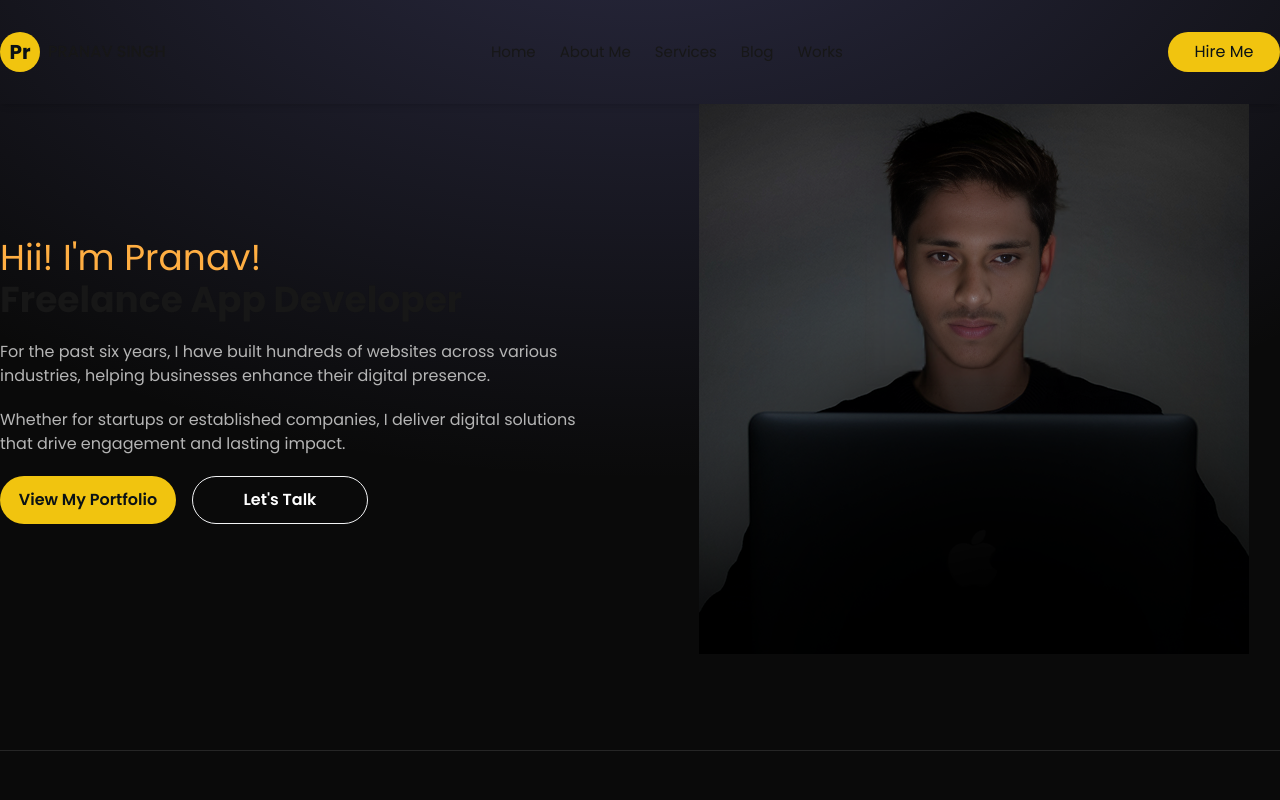
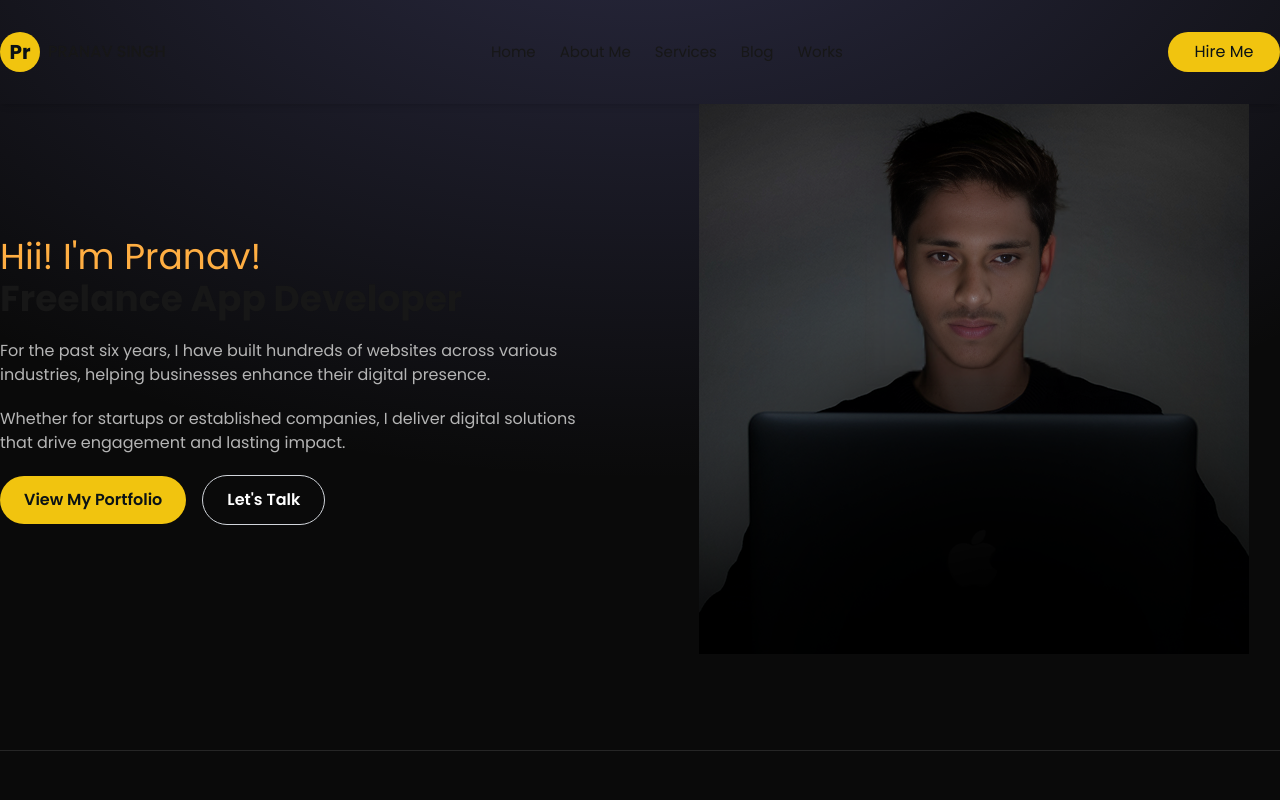
Before and after one commit to codespranav/portfolio, a Next.js app: page / in a window 1280 px wide. Shown: the top 800 px of the page. Built offline with nearby package versions, Linux system fonts and the light colour scheme.

Commit message:
modify button style

```diff
--- a/src/app/(home)/(components)/Hero.jsx
+++ b/src/app/(home)/(components)/Hero.jsx
@@ -7,27 +7,43 @@ import Link from 'next/link'
 
 const Hero = () => {
   return (
-    <section className='px-4 md:px-0'>
-      <div className='max-w-7xl mx-auto grid md:grid-cols-2 grid-cols-1 items-center justify-items-center gap-14 border-b border-neutral-800 pb-24'>
+    <section className="px-4 md:px-0">
+      <div className="max-w-7xl mx-auto grid md:grid-cols-2 grid-cols-1 items-center justify-items-center gap-14 border-b border-neutral-800 pb-24">
         <div className="welcometext">
-          <h1 className='text-4xl leading-tight text-heading'>Hii! I&apos;m Pranav!</h1>
-          <h1 className='text-4xl font-bold'> <Typewriter
-                    options={{
-                        strings: ['Freelance Web Developer', 'Freelance App Developer'],
-                        autoStart: true,
-                        loop: true,
-                        delay: 40
-                    }}
-            /></h1>
+          <h1 className="text-4xl leading-tight text-heading">
+            Hii! I&apos;m Pranav!
+          </h1>
+          <h1 className="text-4xl font-bold">
+            {" "}
+            <Typewriter
+              options={{
+                strings: ["Freelance Web Developer", "Freelance App Developer"],
+                autoStart: true,
+                loop: true,
+                delay: 40,
+              }}
+            />
+          </h1>
           {/* <p className='text-md mt-5 text-balance leading-normal text-paraColour'>I started building on the web in 2017 and never stopped.</p>
           <p className='text-md mt-5 text-balance leading-normal text-paraColour'>I’m a passionate web developer with a deep expertise in building modern, responsive websites using the MERN stack.</p> */}
-          <p className='text-md mt-5  leading-normal text-paraColour text-pretty'>For the past six years, I have built hundreds of websites across various industries, helping businesses enhance their digital presence.</p>
-          <p className='text-md mt-5  leading-normal text-paraColour text-pretty'>Whether for startups or established companies, I deliver digital solutions that drive engagement and lasting impact.</p>
+          <p className="text-md mt-5  leading-normal text-paraColour text-pretty">
+            For the past six years, I have built hundreds of websites across
+            various industries, helping businesses enhance their digital
+            presence.
+          </p>
+          <p className="text-md mt-5  leading-normal text-paraColour text-pretty">
+            Whether for startups or established companies, I deliver digital
+            solutions that drive engagement and lasting impact.
+          </p>
 
-          <div className="ctaction mt-5">
-            <button className='bg-secondary w-44 h-12 rounded-full text-secondary font-semibold  '>View My Portfolio</button>
-            <Link href = "/contact">
-              <button className='bg-none border border-gray-100 w-44 h-12 rounded-full text-primary font-semibold ml-4 hover:bg-secondary hover:text-secondary transition-all'>Let&apos;s Talk</button>
+          <div className="ctaction mt-5 flex flex-row items-center gap-4">
+            <button className="bg-secondary px-6 py-3 rounded-full text-secondary font-semibold hover:bg-secondary-dark hover:text-white transition-all duration-200">
+              View My Portfolio
+            </button>
+            <Link href="/contact">
+              <button className="border border-gray-300 px-6 py-3 rounded-full text-primary font-semibold hover:bg-secondary hover:text-white transition-all duration-200">
+                Let&apos;s Talk
+              </button>
             </Link>
           </div>
 
@@ -39,16 +55,22 @@ const Hero = () => {
             <div className=" z-10 bg-purple-300 rounded-full w-16 h-16 flex justify-center items-center text-black absolute left-32">04</div>
             <div className="z-0 bg-pink-300 rounded-full w-16 h-16 flex justify-center items-center text-black absolute left-44">05</div>
           </div> */}
-
-
         </div>
 
         <div className="image">
-          <Image src={myProfilePic} className=' aspect-square' alt='Profile' width={0} height={0} 	quality={100} loading='lazy'/>
+          <Image
+            src={myProfilePic}
+            className=" aspect-square"
+            alt="Profile"
+            width={0}
+            height={0}
+            quality={100}
+            loading="lazy"
+          />
         </div>
       </div>
     </section>
-  )
+  );
 }
 
 export default Hero
```
